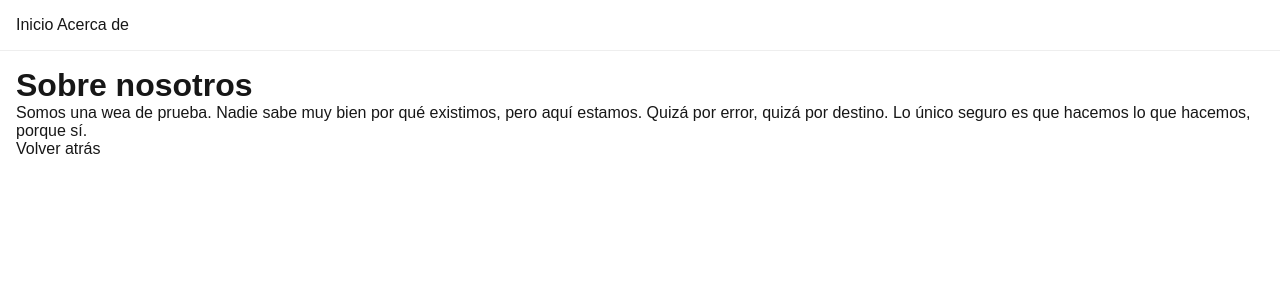
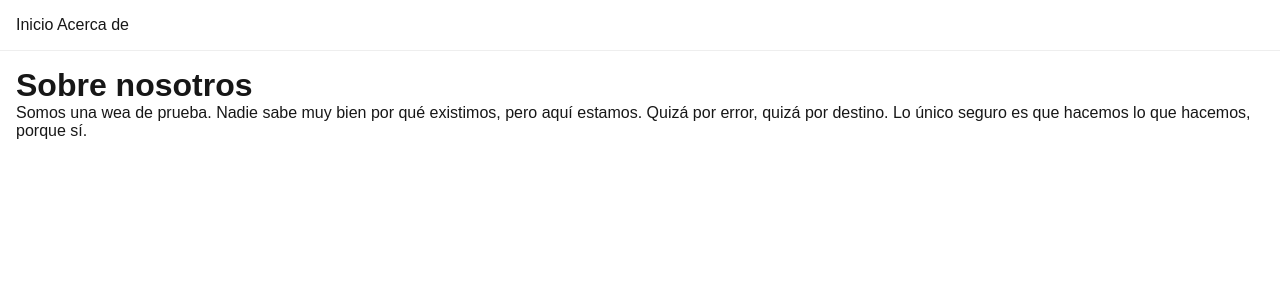
Before and after one commit to castrovca/primer-proyecto, a Next.js app: page /acerca in a window 1280 px wide. Shown: the top 300 px of the page. Built offline with nearby package versions, Linux system fonts and the light colour scheme.

Commit message:
quito el link para volver atras ya que esa funcion la cumple la barra de navegacion

```diff
--- a/src/app/acerca/page.js
+++ b/src/app/acerca/page.js
@@ -6,7 +6,7 @@ export default function PaginaAcerca() {
             <h1>Sobre nosotros</h1>
 
             <p>Somos una wea de prueba. Nadie sabe muy bien por qué existimos, pero aquí estamos. Quizá por error, quizá por destino. Lo único seguro es que hacemos lo que hacemos, porque sí.</p>
-            <Link href="/">Volver atrás</Link>
+
         </div>
 
 
```
